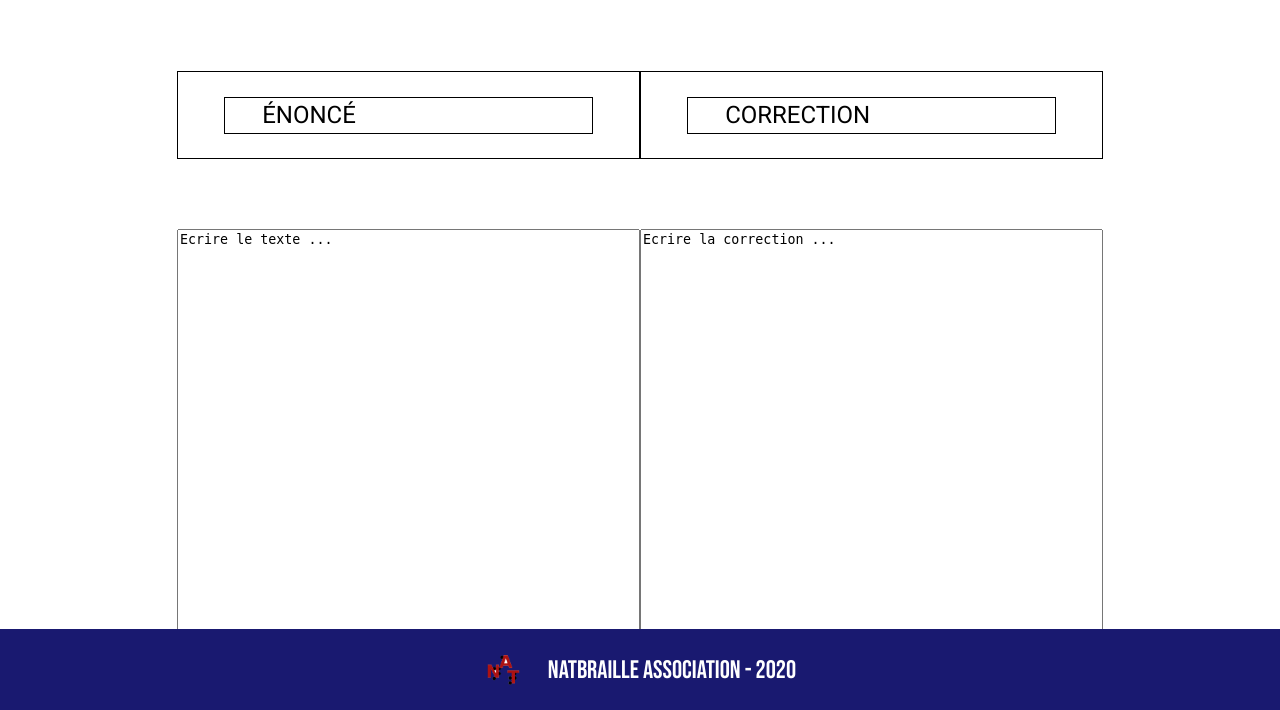
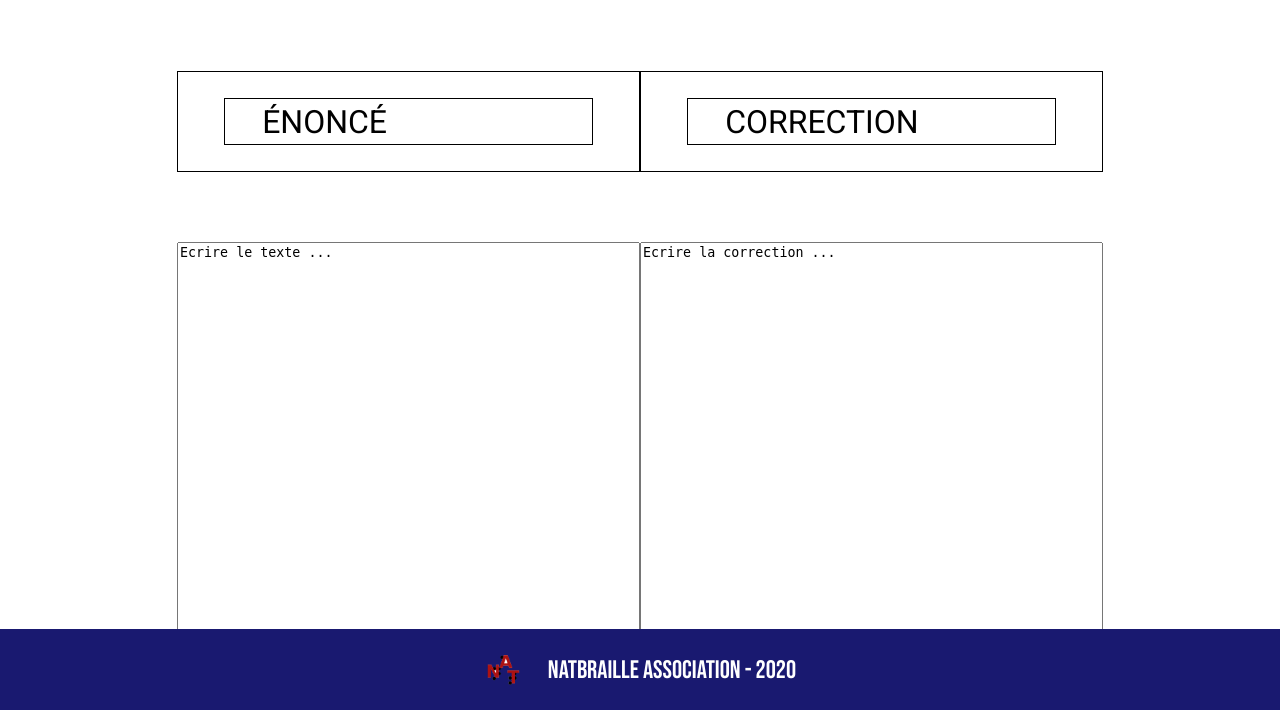
Before and after one commit to dblasko/natbraille-classrooms, a PHP site: page /page_exercice.html in a window 1280 px wide. Shown: the part 89-799 px from the top of the page. Run offline with PHP 8.4, Linux system fonts and the light colour scheme.

Commit message:
modificqtion pour accessibilite

```diff
--- a/prototypes/Lina/CSS/page_exercice.css
+++ b/prototypes/Lina/CSS/page_exercice.css
@@ -43,7 +43,7 @@ textarea {
 .option:hover {
     background-color: #191971;
 }
-.contour, h2{
+.contour, h1{
     border: #000 solid 1px;
     padding-left: 10%;
     padding-right: 10%;
@@ -51,7 +51,7 @@ textarea {
     padding-bottom: 1%;
 
 }
-h2{
+h1{
     font-weight: normal;
 }
 
--- a/prototypes/Lina/page_exercice.html
+++ b/prototypes/Lina/page_exercice.html
@@ -12,6 +12,8 @@
   <link rel="stylesheet" href="css/style.css">
 
 </head>
+
+<body>
     <header>
         <img src="CSS/logonat.png" alt="Logo de l'association NatBraille.">
         <a href="accueil.html" class="headerLink">Accueil</a>
@@ -20,13 +22,11 @@
             <a href="#login" class="headerLink" onclick="simulateLogin(event)">Se connecter</a>
         </div>
     </header>
-
-<body>
     <div id="contenu">
 
         <div id="texte">
             <div class="contour">
-                    <h2>ÉNONCÉ</h2>
+                    <h1>ÉNONCÉ</h1>
             </div>
 
             <label for="enonce" class="legende">Enoncé</label><textarea name="story" id="enonce"
@@ -36,7 +36,7 @@
 
         <div id="correction">
             <div class="contour">
-                <h2>CORRECTION</h2>
+                <h1>CORRECTION</h1>
             </div>
 
            <label for="correction_text" class="legende">Correction</label><textarea name="story" id="correction_text"
@@ -47,16 +47,17 @@
 
 
     <div id="options">
-        <button class="option">EFFACER LE TEXTE</a></button>
+        <button class="option">EFFACER LE TEXTE</button>
         <button class="option">COMMENTER LA CORRECTION</button>
         <button class="option">GÉNÉRER LA CORRECTION</button>
         <button class="option">SAUVEGARDER</button>
     </div>
-
-</body>
     <footer>
         <img src="CSS/logonat.png" alt="Logo de l'association NatBraille.">
         <p>NATBRAILLE ASSOCIATION - 2020</p>
 
     </footer>
+
+</body>
+
 </html>
```
Lines whose indentation alone changed are shown as unchanged.
